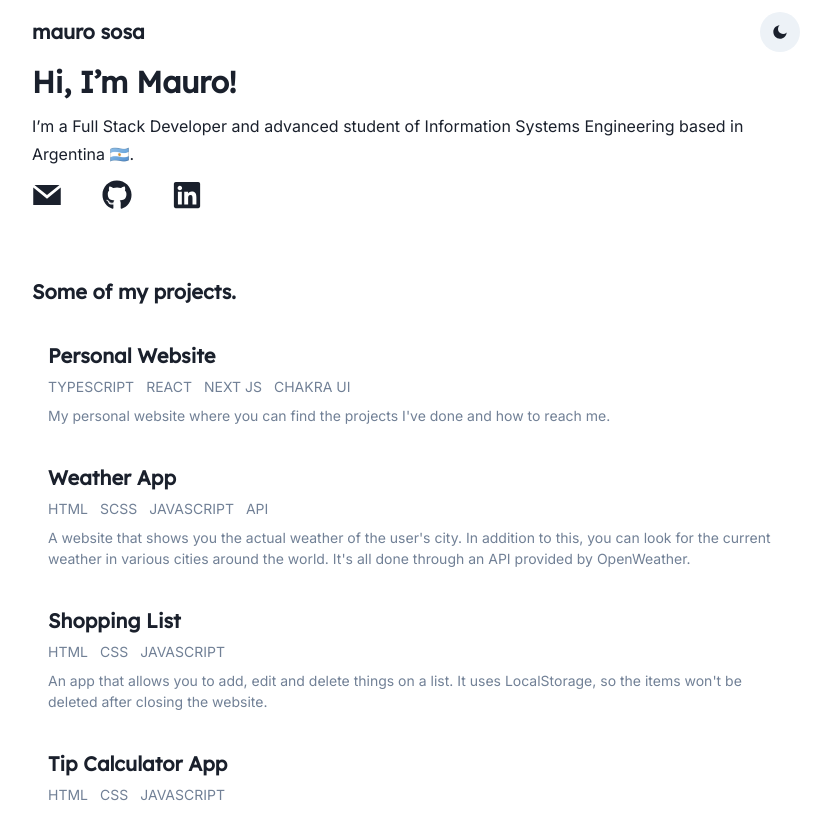
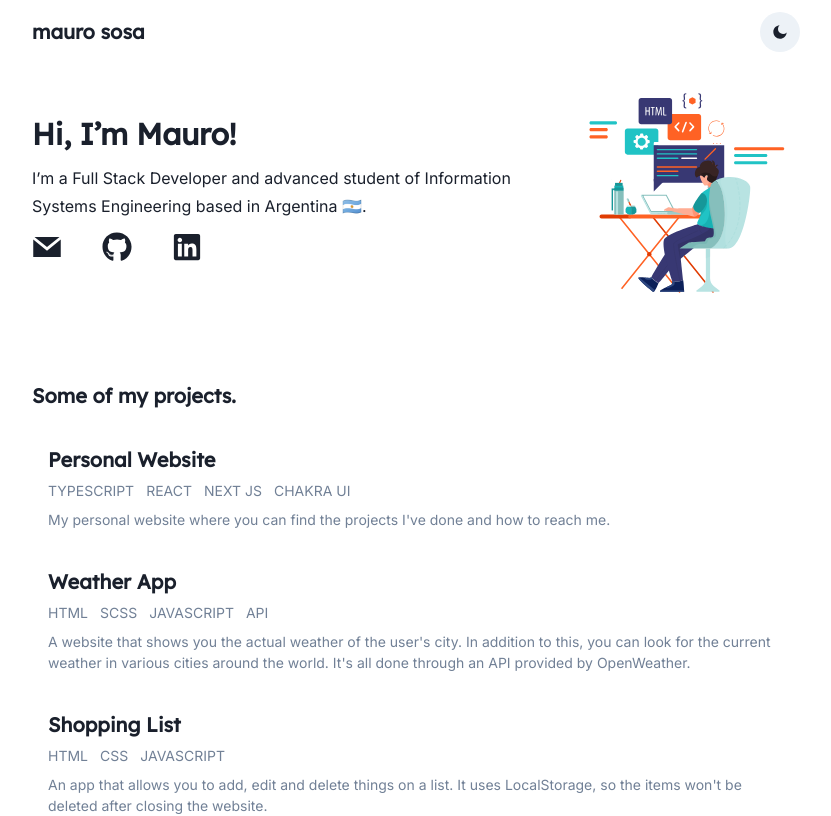
Before and after one commit to sosamauro/my-website, a Next.js app: page / in a window 1280 px wide. Shown: the top 816 px of the page, without its empty margins (224-1055 px from the left). Built offline with nearby package versions, Linux system fonts and the light colour scheme.

Commit message:
hero image added

```diff
--- a/src/components/Hero.tsx
+++ b/src/components/Hero.tsx
@@ -1,6 +1,6 @@
 import { Stack, VStack, Heading, Text } from '@chakra-ui/react';
 
-// import SomeImage from '../components/SomeImage';
+import HeroImage from './HeroImage';
 import Socials from './Socials';
 
 const Hero = () => {
@@ -28,7 +28,7 @@ const Hero = () => {
         </Text>
         <Socials />
       </VStack>
-      {/* <SomeImage /> */}
+      <HeroImage />
     </Stack>
   );
 };
--- /dev/null
+++ b/src/components/HeroImage.tsx
@@ -0,0 +1,21 @@
+import { Box, AspectRatio, Flex } from '@chakra-ui/react';
+import Image from 'next/image';
+
+const HeroImage = () => {
+  return (
+    <Flex position="relative" justify="center" pb={4}>
+      <AspectRatio as="figure" flexShrink={0} w={60} h={60} ratio={1}>
+        <Box overflow="hidden" rounded="full">
+          <Image
+            src="/trabajando-con-mates.svg"
+            width={400}
+            height={400}
+            alt="Launching Illustration"
+          />
+        </Box>
+      </AspectRatio>
+    </Flex>
+  );
+};
+
+export default HeroImage;
```
